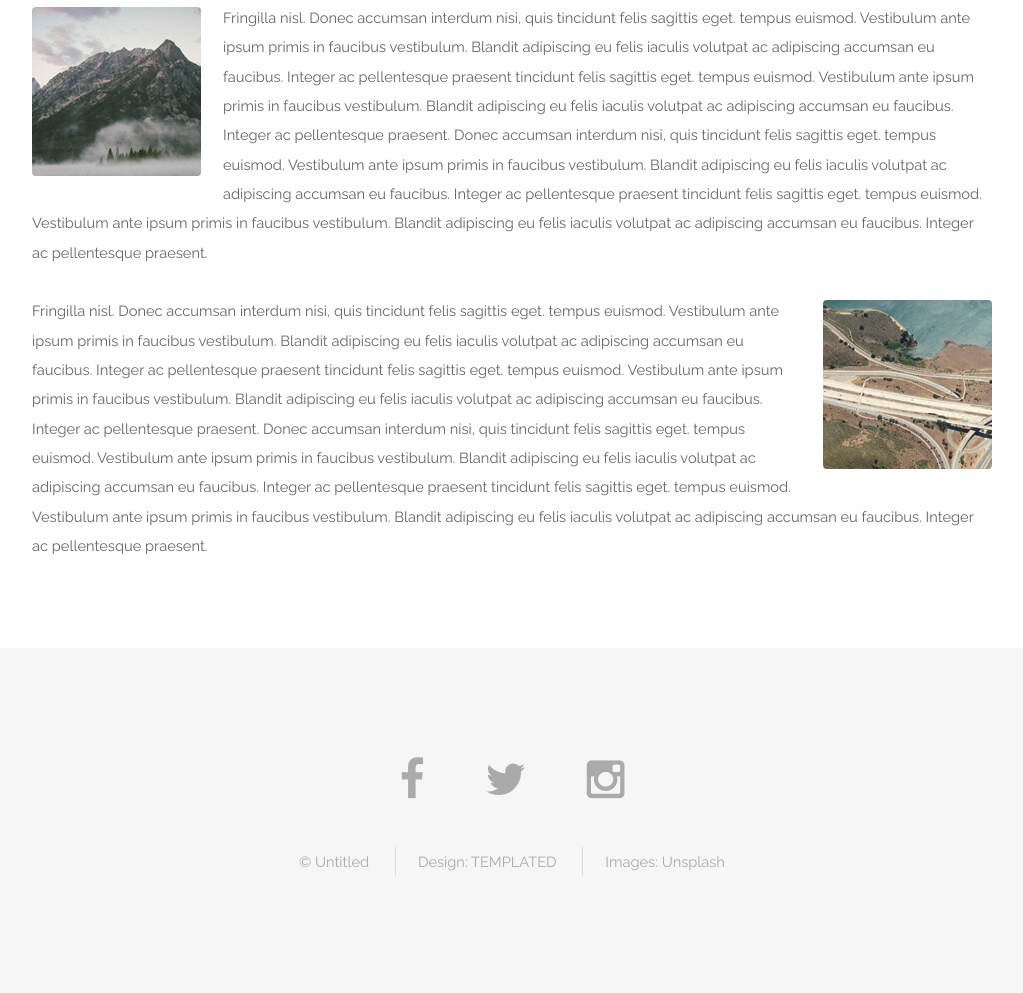
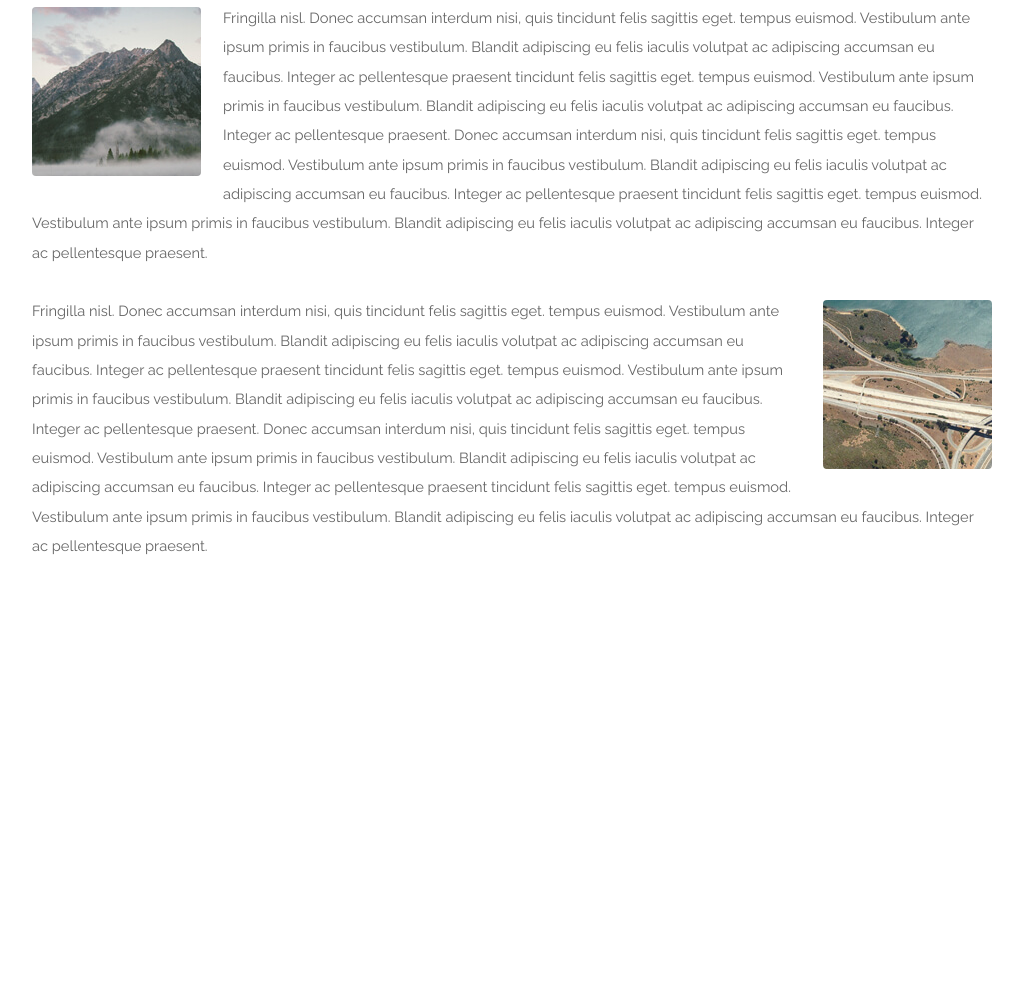
Before and after one commit to ClassyCritic/ClassyCritic.github.io, a plain HTML site: page elements.html in a window 1280 px wide. Shown: the part 5361-6354 px from the top of the page, without its empty margins (128-1151 px from the left). After the commit the page ends 6009 px from the top, so only its background shows below. Drawn offline with Linux system fonts and the light colour scheme.

Commit message:
Fixed other elements

```diff
--- a/elements.html
+++ b/elements.html
@@ -393,21 +393,6 @@ print 'It took ' + i + ' iterations to sort the deck.';</code></pre>
 				</div>
 			</section>
 
-		<!-- Footer -->
-			<footer id="footer">
-				<div class="container">
-					<ul class="icons">
-						<li><a href="#" class="icon fa-facebook"></a></li>
-						<li><a href="#" class="icon fa-twitter"></a></li>
-						<li><a href="#" class="icon fa-instagram"></a></li>
-					</ul>
-					<ul class="copyright">
-						<li>&copy; Untitled</li>
-						<li>Design: <a href="http://templated.co">TEMPLATED</a></li>
-						<li>Images: <a href="http://unsplash.com">Unsplash</a></li>
-					</ul>
-				</div>
-			</footer>
 
 	</body>
 </html>
```
Also changed, not shown: generic.html (+0 -15 lines).
